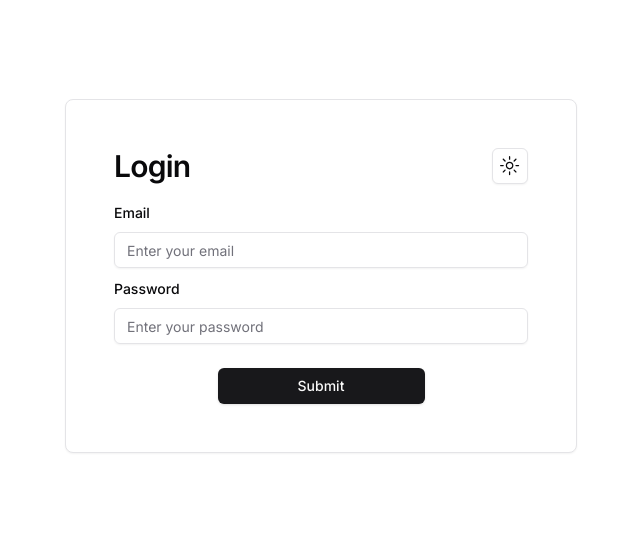
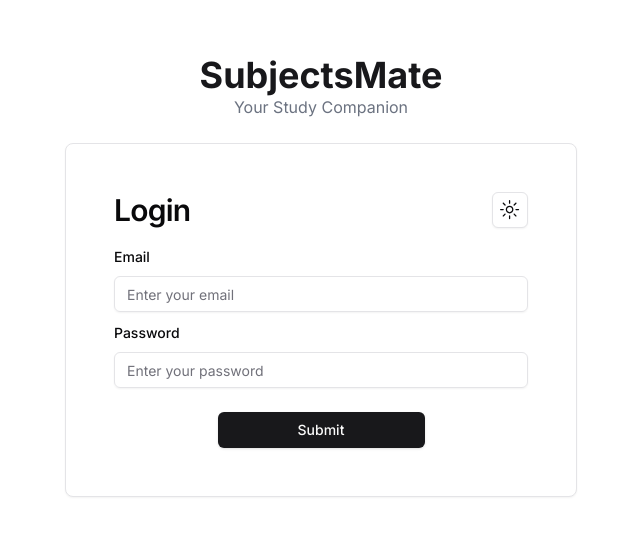
Before and after one commit to lucas-remigio/geekathon, a Next.js app in the folder frontend/: page /login in a window 1280 px wide. Shown: the part 124-660 px from the top of the page, without its empty margins (319-959 px from the left). Built offline with nearby package versions, Linux system fonts and the light colour scheme.

Commit message:
chore: add name in login page

```diff
--- a/frontend/app/layout.tsx
+++ b/frontend/app/layout.tsx
@@ -23,7 +23,7 @@ export default function RootLayout({
           attribute='class'
           defaultTheme='system'
           disableTransitionOnChange
-          themes={['light', 'dark', 'orange']}
+          themes={['light', 'dark']}
         >
           {children}
         </ThemeProvider>
--- a/frontend/app/login/page.tsx
+++ b/frontend/app/login/page.tsx
@@ -25,7 +25,7 @@ import { ThemeToggle } from '@/components/theme-toggle';
 
 // Updated schema to include password
 const formSchema = z.object({
-  email: z.string().min(2, "Email must have at least 2 characters").max(50, "Email must be less than 50 characters"),
+  email: z.string().email("Please enter a valid email"),
   password: z.string().min(6, "Password must have at least 6 characters").max(50, "Password must be less than 50 characters"),
 });
 
@@ -45,7 +45,13 @@ export default function Login() {
   return (
     <div className="relative flex min-h-screen flex-col">
       <div className="themes-wrapper bg-background w-full h-full">
-        <div className="flex min-h-screen items-center justify-center">
+        <div className="flex min-h-screen items-center justify-center flex-col">
+          <div className="mb-6 text-center">
+            <h1 className="text-4xl font-bold text-primary">
+              SubjectsMate
+            </h1>
+            <p className="text-gray-500">Your Study Companion</p>
+          </div>
           <Card className="rounded-lg border bg-card text-card-foreground shadow-sm mx-auto w-full max-w-lg p-6">
             <CardHeader className="flex flex-row items-center justify-between space-y-0 pb-4">
               <CardTitle className="text-3xl font-semibold">Login</CardTitle>
@@ -59,7 +65,7 @@ export default function Login() {
                     name="email"
                     render={({ field }) => (
                       <FormItem>
-                        <FormLabel>Email</FormLabel>
+                        <FormLabel className="text-current">Email</FormLabel>
                         <FormControl>
                           <Input placeholder="Enter your email" {...field} />
                         </FormControl>
@@ -72,7 +78,7 @@ export default function Login() {
                     name="password"
                     render={({ field }) => (
                       <FormItem>
-                        <FormLabel>Password</FormLabel>
+                        <FormLabel className="text-current">Password</FormLabel>
                         <FormControl>
                           <Input
                             type="password"
@@ -86,7 +92,7 @@ export default function Login() {
                   />
                   <div className="pt-4">
                     <Button type="submit" className="w-1/2 mx-auto block">
-                        Submit
+                      Submit
                     </Button>
                   </div>
                 </form>
```
